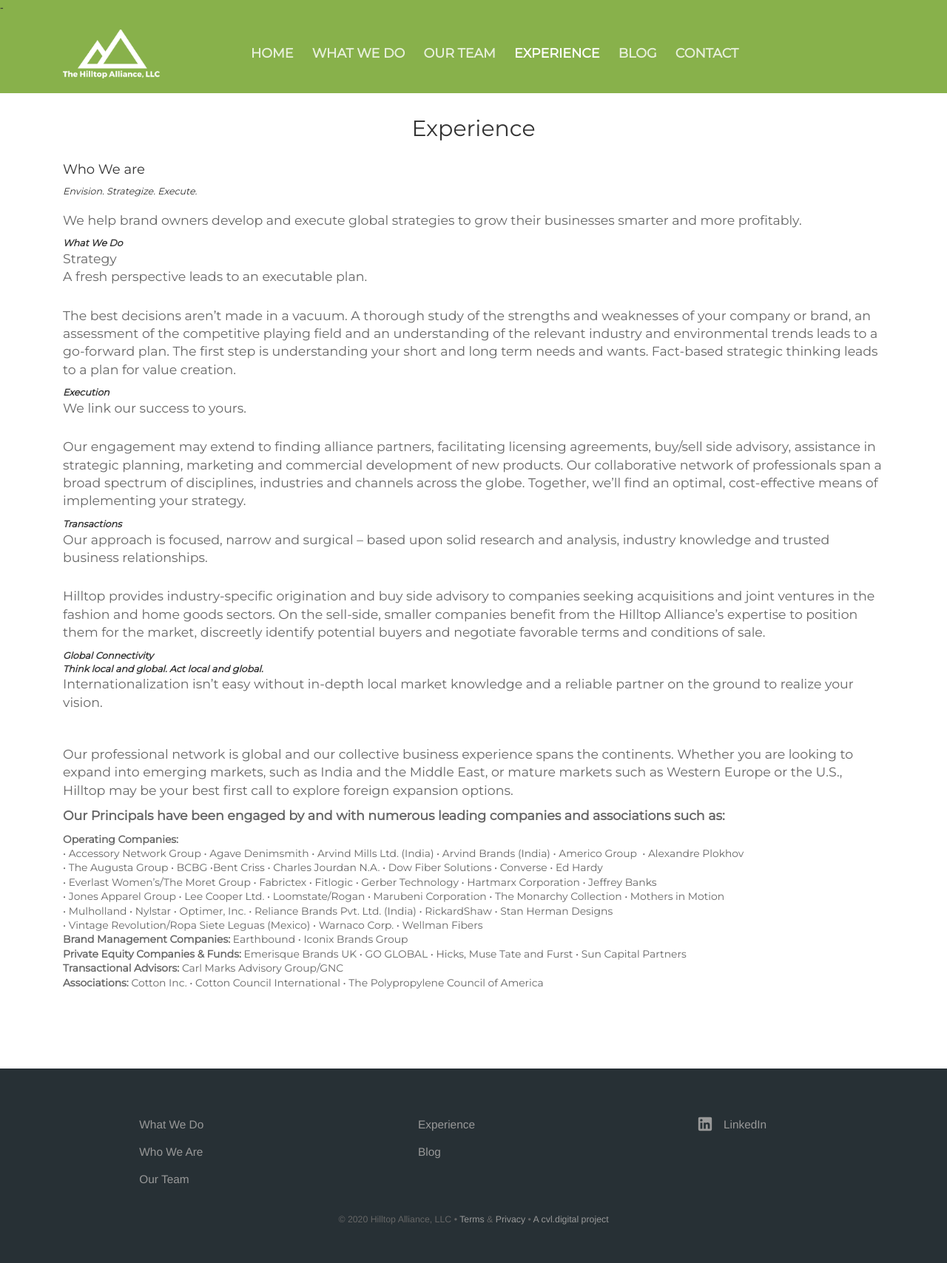
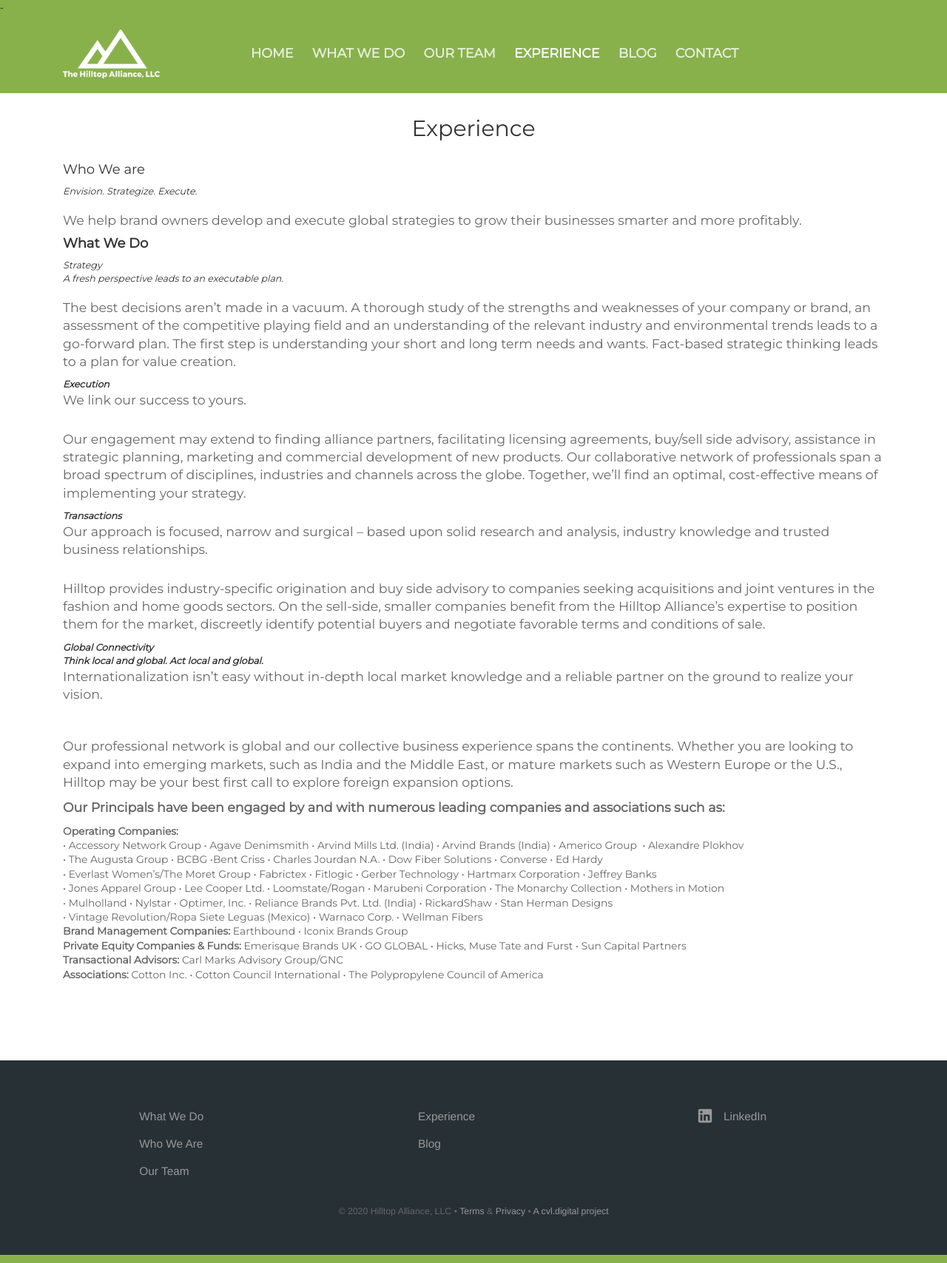
Before and after one commit to Freelance-Repos/Hilltop-Alliance, a Jekyll site: the page built from clients.html, in a window 1280 px wide. Shown: the whole page at 74% size. Built offline with Jekyll 4.4.1, drawn with Linux system fonts in a browser that asks for light colours.

Commit message:
Update clients.html

```diff
--- a/clients.html
+++ b/clients.html
@@ -23,11 +23,11 @@ description: ''
    <p class="editable">
    	We help brand owners develop and execute global strategies to grow their businesses smarter and more profitably.
    </p>
-   <i class="editable">
+   <h4 class="editable">
    	<b>What We Do</b>
-   </i>
-   <p class="editable">Strategy <br />
-      A fresh perspective leads to an executable plan.</p>
+   </h4>
+   <i class="editable">Strategy <br />
+      A fresh perspective leads to an executable plan.</i>
 </div>
 
 <br />
```
